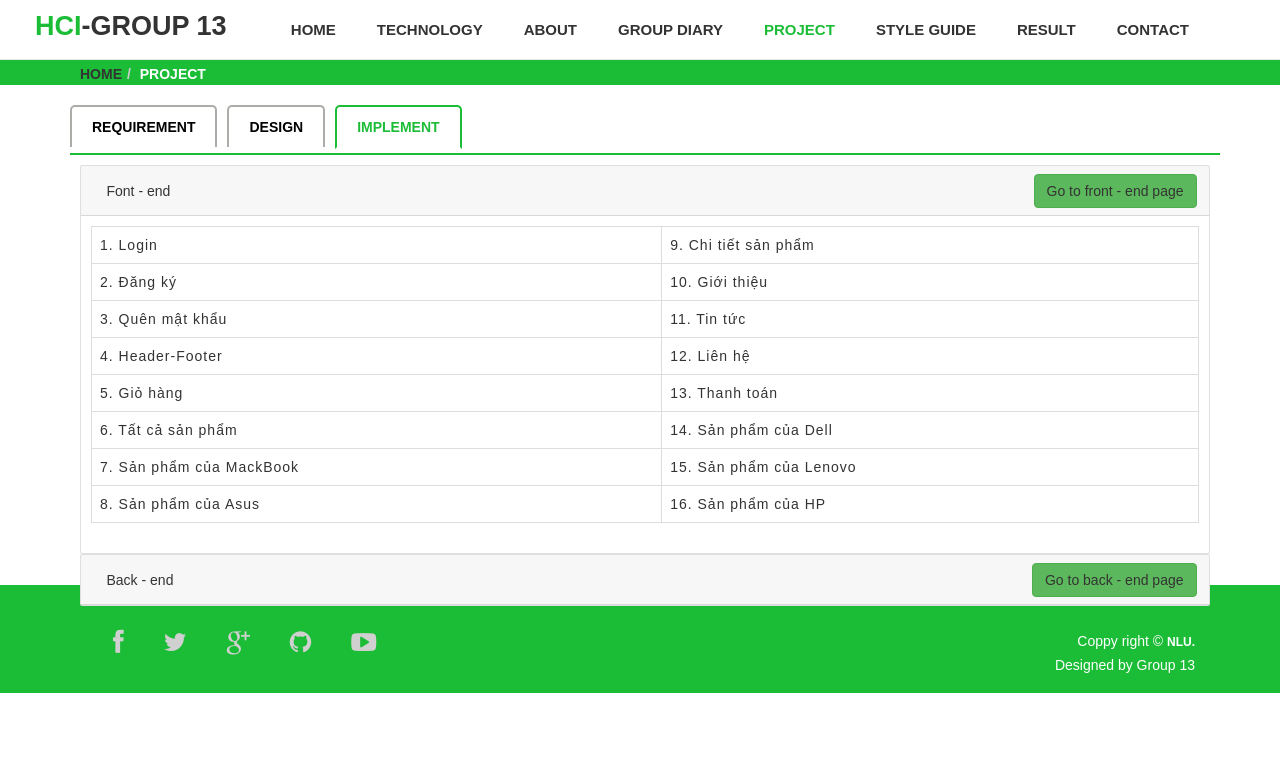
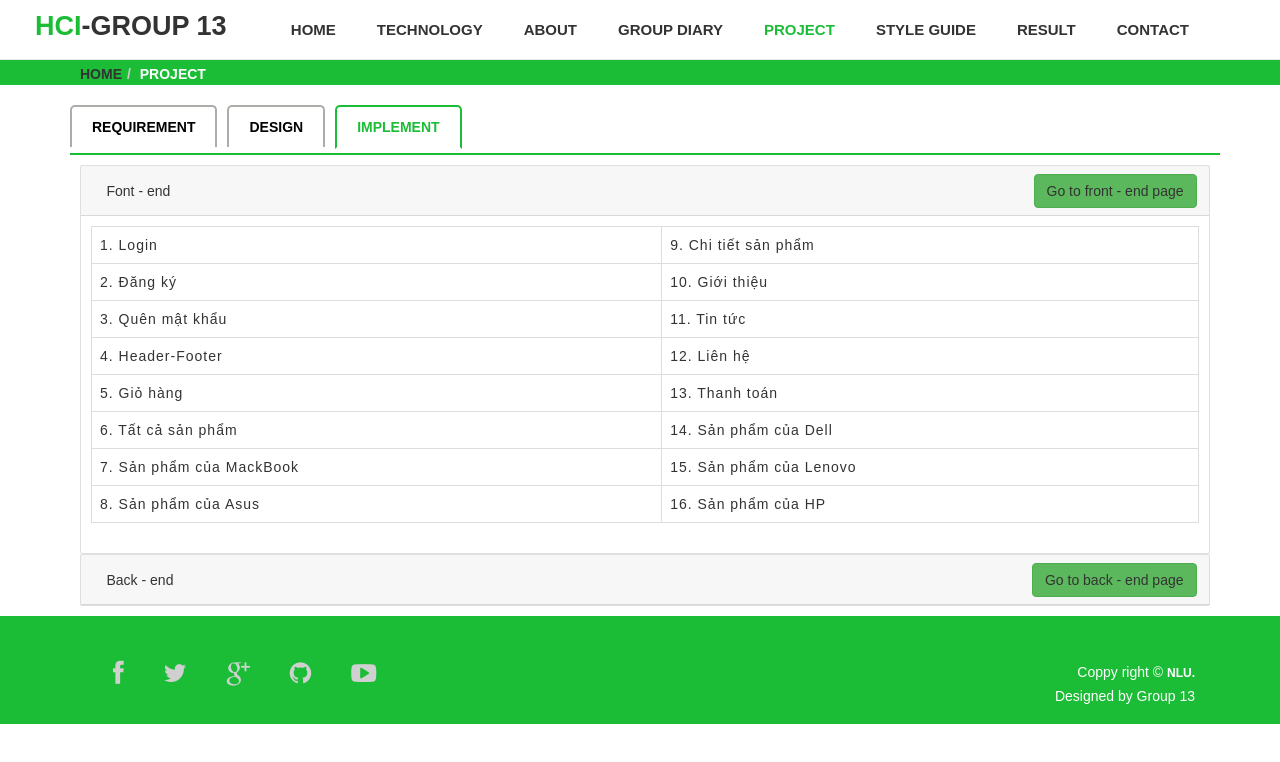
Before and after one commit to nghianguyen1622/Team-Work, a plain HTML site: page project.html in a window 1280 px wide. Both pictures are taken after a click on the tab "IMPLEMENT". Drawn offline with Linux system fonts and the light colour scheme.

Commit message:
By Hung Nguyen

```diff
--- a/project.html
+++ b/project.html
@@ -71,8 +71,6 @@
       </div>
     </div>
   </div>
-
-
 <!--làm phần project bắt đầu từ đây-->
   <div class="container" >
     <div class="row">
@@ -85,7 +83,6 @@
             <li role="presentation"><a href="#Section3" aria-controls="messages" role="tab" data-toggle="tab">Implement</a></li>
           </ul>
           <!-- Tab panes -->
-
           <div class="tab-content tabs">
             <div role="tabpanel" class="tab-pane  in active" id="Section1">
               <div class="tabcontent-project">
@@ -631,7 +628,7 @@
               </div>
 
             </div>
-            <div role="tabpanel" class="tab-pane " id="Section3" style="height: 410px">
+            <div role="tabpanel" class="tab-pane " id="Section3" style="">
 
               <div id="accordion1">
 
```
